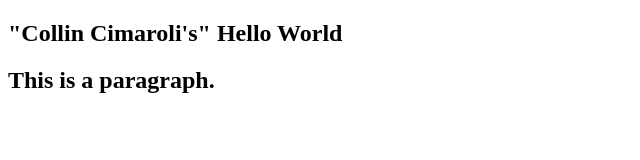
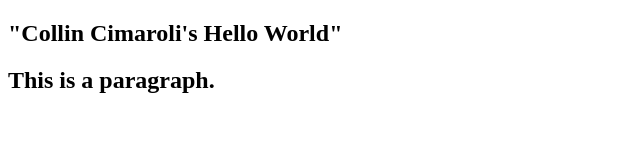
Before and after one commit to CollinCimaroliLU/CollinCimaroliLU.github.io, a plain HTML site: page index.html in a window 1280 px wide. Shown: the full height of the page, 0-640 px from the left. Drawn offline with Linux system fonts and the light colour scheme.

Commit message:
Update index.html

```diff
--- a/index.html
+++ b/index.html
@@ -5,7 +5,7 @@
 	<title>Page Title</title>
 </head>
 <body>
-	<h2>"Collin Cimaroli's" Hello World</h2>
+	<h2>"Collin Cimaroli's Hello World"</h2>
 	<h2>This is a paragraph.</h2>
 </body>
 </html>
```
